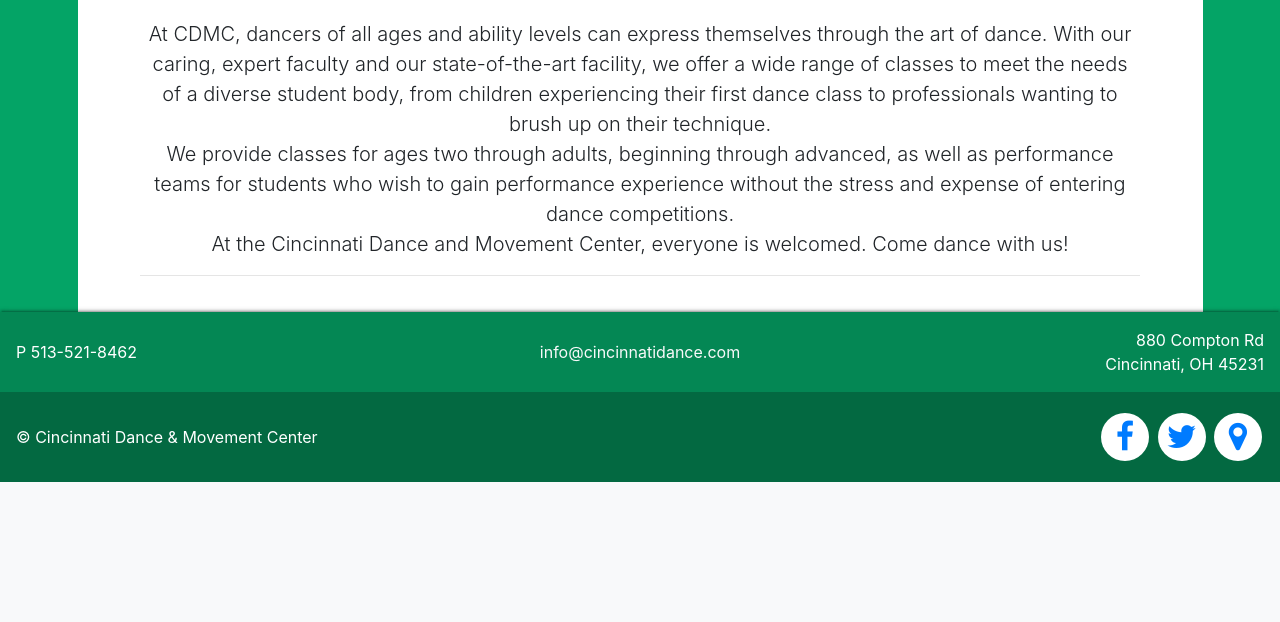
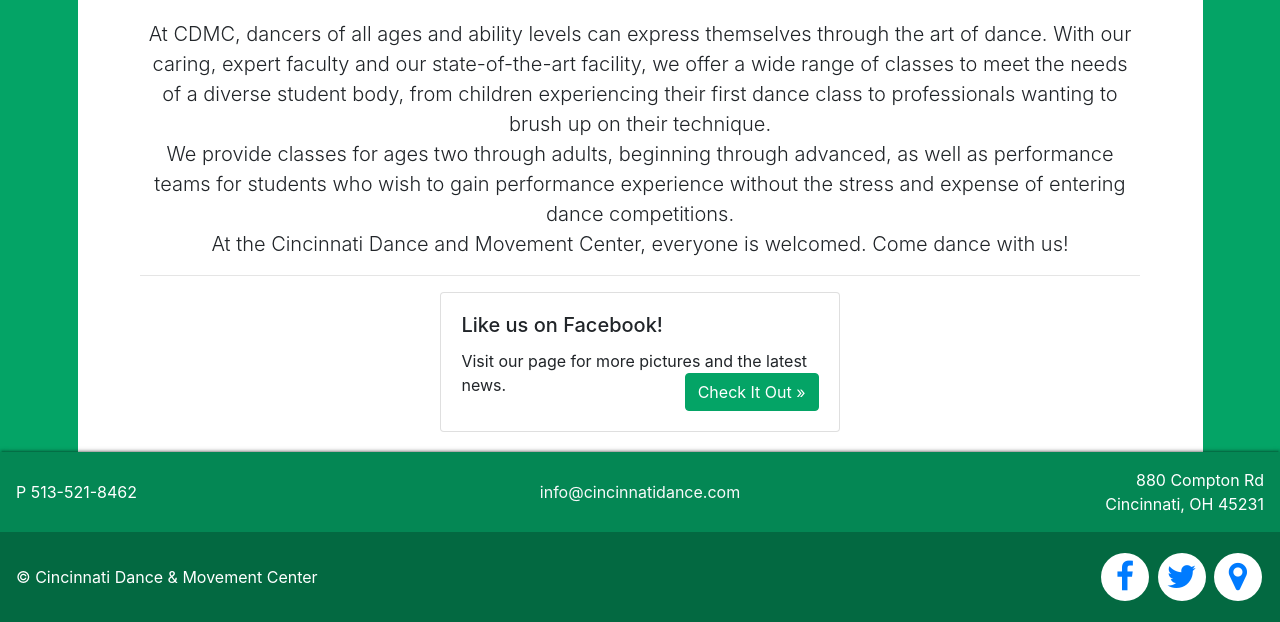
Before and after one commit to johnameyer/cincinnati-dance-website, a PHP site: page / in a window 1280 px wide. Shown: the part 542-1164 px from the top of the page. Before the commit the page ends 1024 px from the top, so only its background shows below. Run offline with PHP 8.4, Linux system fonts and the light colour scheme; some libraries are stand-ins or nearby versions.

Commit message:
Social Buttons

```diff
--- a/includes/home/social-buttons.php
+++ b/includes/home/social-buttons.php
@@ -1,32 +1,11 @@
-<div id="awards" class="row">
-    <div class="col-md">
-        <div class="card">
-            <img class="card-img-top" src="http://via.placeholder.com/200x200" alt="Card image cap">
-            <div class="card-body">
-                <h5 class="card-title">#3 Dance Studio</h5>
-                <p class="card-text">Ranked #3 for dance studios in Cincinnati in 2017, and has ranked in the top consistently since 2011.</p>
-                <!--a href="#" class="btn btn-primary">Go somewhere</a-->
-            </div>
-        </div>
-    </div>
-    <div class="col-md">
-        <div class="card">
-            <img class="card-img-top" src="http://via.placeholder.com/200x200" alt="Card image cap">
-            <div class="card-body">
-                <h5 class="card-title">A+ BBB Rating</h5>
-                <p class="card-text">Rated A+ with the Better Business Bureau for 17 years straight.</p>
-                <!--a href="#" class="btn btn-primary">Go somewhere</a-->
-            </div>
-        </div>
-    </div>
-    <div class="col-md">
-        <div class="card">
-            <img class="card-img-top" src="http://via.placeholder.com/200x200" alt="Card image cap">
-            <div class="card-body">
-                <h5 class="card-title">National Dance Champs (2012)</h5>
-                <p class="card-text">Lorem Ipsum and description goes here</p>
-                <!--a href="#" class="btn btn-primary">Go somewhere</a-->
-            </div>
-        </div>
-    </div>
+<div id="socials" class="row">
+	<div class="col-md-5" style="margin:auto; display:block">
+	<div class="card">
+		<div class="card-body">
+			<h5 class="card-title">Like us on Facebook!</h5>
+			<p class="card-text" style="display:inline">Visit our page for more pictures and the latest news.</p>
+			<a href="#" class="btn btn-primary" style="float:right; display:inline">Check It Out »</a>
+		</div>
+	</div>
+	</div>
 </div>
--- a/index.php
+++ b/index.php
@@ -23,8 +23,8 @@
 				<div class="body-inner">
 					<div class="justify-content-md-center">
 						<?php include_once 'includes/info.php'; ?>
-
 						<?php include_once 'includes/calendar.php'; ?>
+						<?php include_once 'includes/home/social-buttons.php'; ?>
 					</div>
 				</div>
 			</div>
```
Lines whose indentation alone changed are shown as unchanged.
